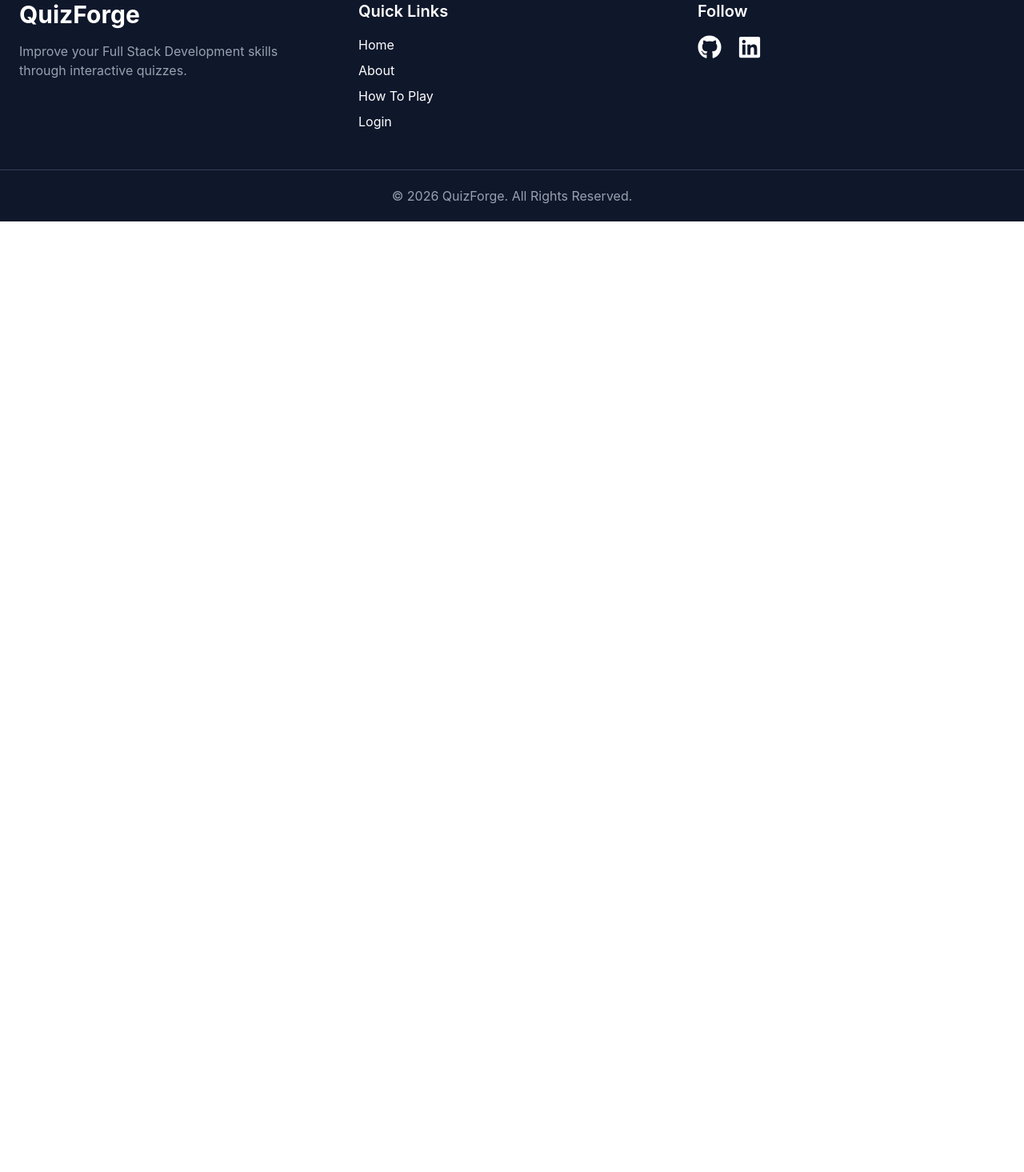
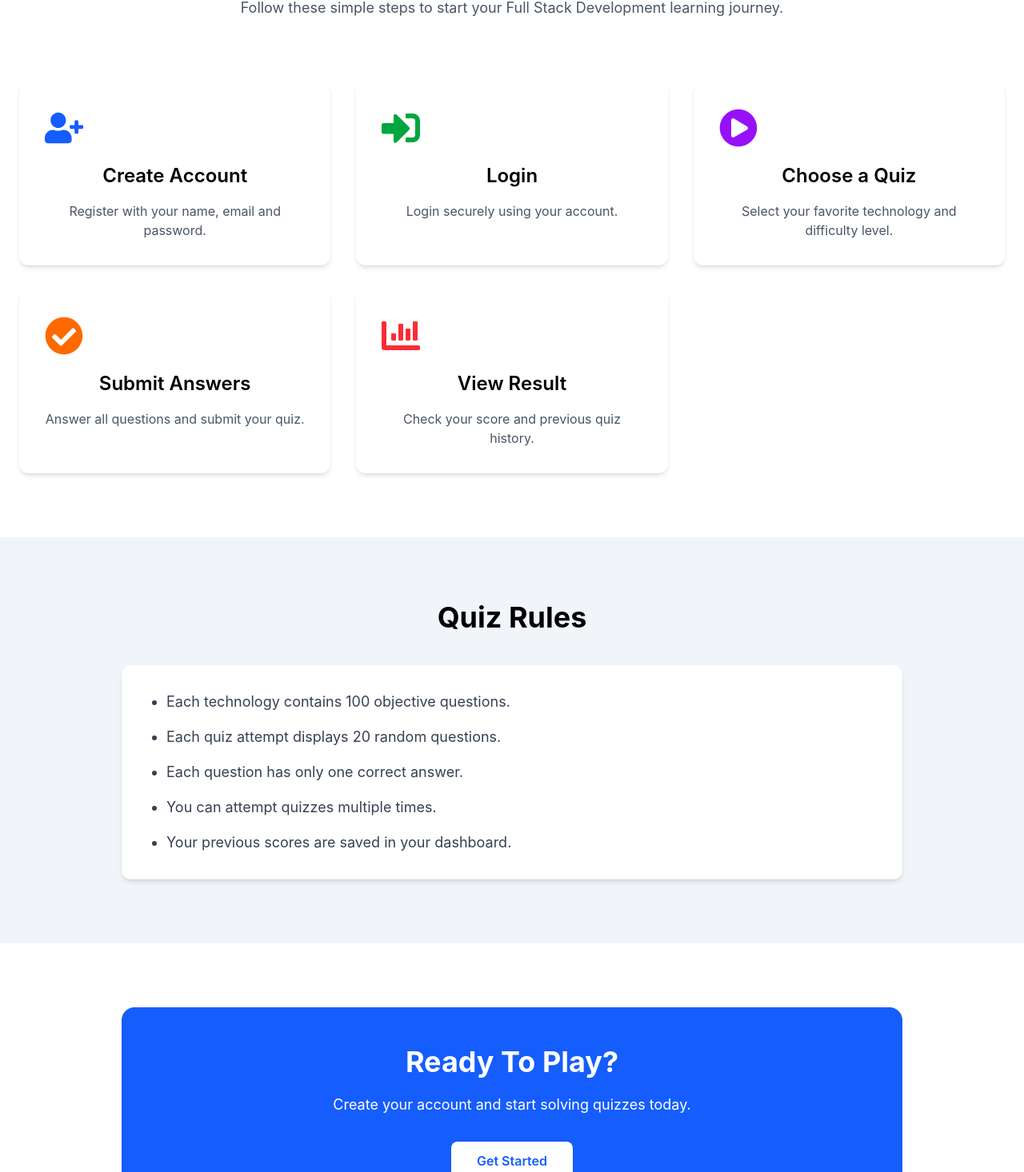
Before and after one commit to tejendrathakur061/Quiz-App, a React app in the folder Frontend/: page /how-to-play in a window 1280 px wide. Shown: the part 216-1682 px from the top of the page at 80% size. Before the commit the page ends 800 px from the top, so only its background shows below. Built offline with nearby package versions, Linux system fonts and the light colour scheme; the HTML template or start-up script is replaced by a standard one.

Commit message:
Create how to play page

```diff
--- a/Frontend/src/pages/HowToPlay.jsx
+++ b/Frontend/src/pages/HowToPlay.jsx
@@ -1,8 +1,130 @@
+import { Link } from "react-router-dom";
+import {
+  FaUserPlus,
+  FaSignInAlt,
+  FaPlayCircle,
+  FaCheckCircle,
+  FaChartBar,
+} from "react-icons/fa";
+
+const steps = [
+  {
+    id: 1,
+    icon: <FaUserPlus className="text-5xl text-blue-600" />,
+    title: "Create Account",
+    description: "Register with your name, email and password.",
+  },
+  {
+    id: 2,
+    icon: <FaSignInAlt className="text-5xl text-green-600" />,
+    title: "Login",
+    description: "Login securely using your account.",
+  },
+  {
+    id: 3,
+    icon: <FaPlayCircle className="text-5xl text-purple-600" />,
+    title: "Choose a Quiz",
+    description: "Select your favorite technology and difficulty level.",
+  },
+  {
+    id: 4,
+    icon: <FaCheckCircle className="text-5xl text-orange-500" />,
+    title: "Submit Answers",
+    description: "Answer all questions and submit your quiz.",
+  },
+  {
+    id: 5,
+    icon: <FaChartBar className="text-5xl text-red-500" />,
+    title: "View Result",
+    description: "Check your score and previous quiz history.",
+  },
+];
 
 const HowToPlay = () => {
   return (
-    <div>HowToPlay</div>
-  )
-}
+    <>
+      {/* Hero */}
+      <section className="max-w-7xl mx-auto px-6 py-20 text-center">
+        <h1 className="text-5xl font-bold">
+          How To <span className="text-blue-600">Play</span>
+        </h1>
 
-export default HowToPlay
+        <p className="text-gray-600 text-lg mt-5 max-w-3xl mx-auto">
+          Follow these simple steps to start your Full Stack Development
+          learning journey.
+        </p>
+      </section>
+
+      {/* Steps */}
+      <section className="max-w-7xl mx-auto px-6 pb-20">
+        <div className="grid md:grid-cols-2 lg:grid-cols-3 gap-8">
+          {steps.map((step) => (
+            <div
+              key={step.id}
+              className="bg-white rounded-xl shadow-md hover:shadow-xl hover:-translate-y-1 transition p-8 text-center"
+            >
+              {step.icon}
+
+              <h2 className="text-2xl font-semibold mt-5">
+                {step.title}
+              </h2>
+
+              <p className="text-gray-600 mt-4">
+                {step.description}
+              </p>
+            </div>
+          ))}
+        </div>
+      </section>
+
+      {/* Quiz Rules */}
+      <section className="bg-slate-100 py-20">
+        <div className="max-w-5xl mx-auto px-6">
+
+          <h2 className="text-4xl font-bold text-center">
+            Quiz Rules
+          </h2>
+
+          <div className="bg-white rounded-xl shadow-md p-8 mt-10">
+
+            <ul className="space-y-4 text-lg text-gray-700 list-disc ml-6">
+              <li>Each technology contains 100 objective questions.</li>
+              <li>Each quiz attempt displays 20 random questions.</li>
+              <li>Each question has only one correct answer.</li>
+              <li>You can attempt quizzes multiple times.</li>
+              <li>Your previous scores are saved in your dashboard.</li>
+            </ul>
+
+          </div>
+
+        </div>
+      </section>
+
+      {/* CTA */}
+      <section className="py-20">
+        <div className="max-w-5xl mx-auto px-6">
+          <div className="bg-blue-600 text-white rounded-2xl p-12 text-center">
+
+            <h2 className="text-4xl font-bold">
+              Ready To Play?
+            </h2>
+
+            <p className="mt-5 text-lg">
+              Create your account and start solving quizzes today.
+            </p>
+
+            <Link
+              to="/signup"
+              className="inline-block mt-8 bg-white text-blue-600 px-8 py-3 rounded-lg font-semibold hover:bg-gray-100 transition"
+            >
+              Get Started
+            </Link>
+
+          </div>
+        </div>
+      </section>
+    </>
+  );
+};
+
+export default HowToPlay;
```
